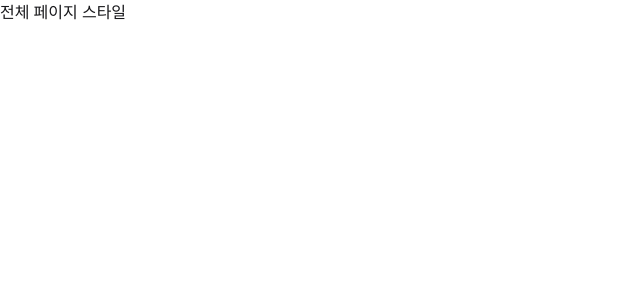
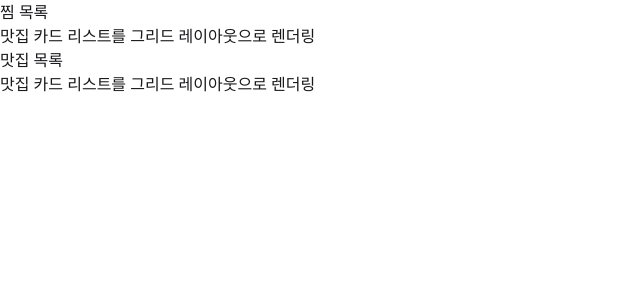
Before and after one commit to makee-ham/mustgo-restaurants, a React (Vite) app: page / in a window 1280 px wide. Shown: the top 300 px of the page, without its empty margins (0-640 px from the left). Built offline with nearby package versions, Linux system fonts and the light colour scheme.

Commit message:
feat #1 Page와 Section 컴포넌트, children 받을 수 있게 props 설정

```diff
--- a/src/App.tsx
+++ b/src/App.tsx
@@ -5,10 +5,10 @@ import Section from "./components/Section";
 export default function App() {
   return (
     <Page>
-      <Section>
+      <Section title="찜 목록">
         <RestaurantGrid />
       </Section>
-      <Section>
+      <Section title="맛집 목록">
         <RestaurantGrid />
       </Section>
     </Page>
--- a/src/components/Page.tsx
+++ b/src/components/Page.tsx
@@ -1,3 +1,7 @@
-export default function Page() {
-  return <p>전체 페이지 스타일</p>;
+type PageProps = {
+  children: React.ReactNode;
+};
+
+export default function Page({ children }: PageProps) {
+  return <div>{children}</div>;
 }
--- a/src/components/Section.tsx
+++ b/src/components/Section.tsx
@@ -1,3 +1,13 @@
-export default function Section() {
-  return <p>섹션별 제목과 콘텐츠 감싸는 컨테이너</p>;
+type SectionProps = {
+  title: string;
+  children: React.ReactNode;
+};
+
+export default function Section({ title, children }: SectionProps) {
+  return (
+    <section>
+      <h2>{title}</h2>
+      <div>{children}</div>
+    </section>
+  );
 }
```
